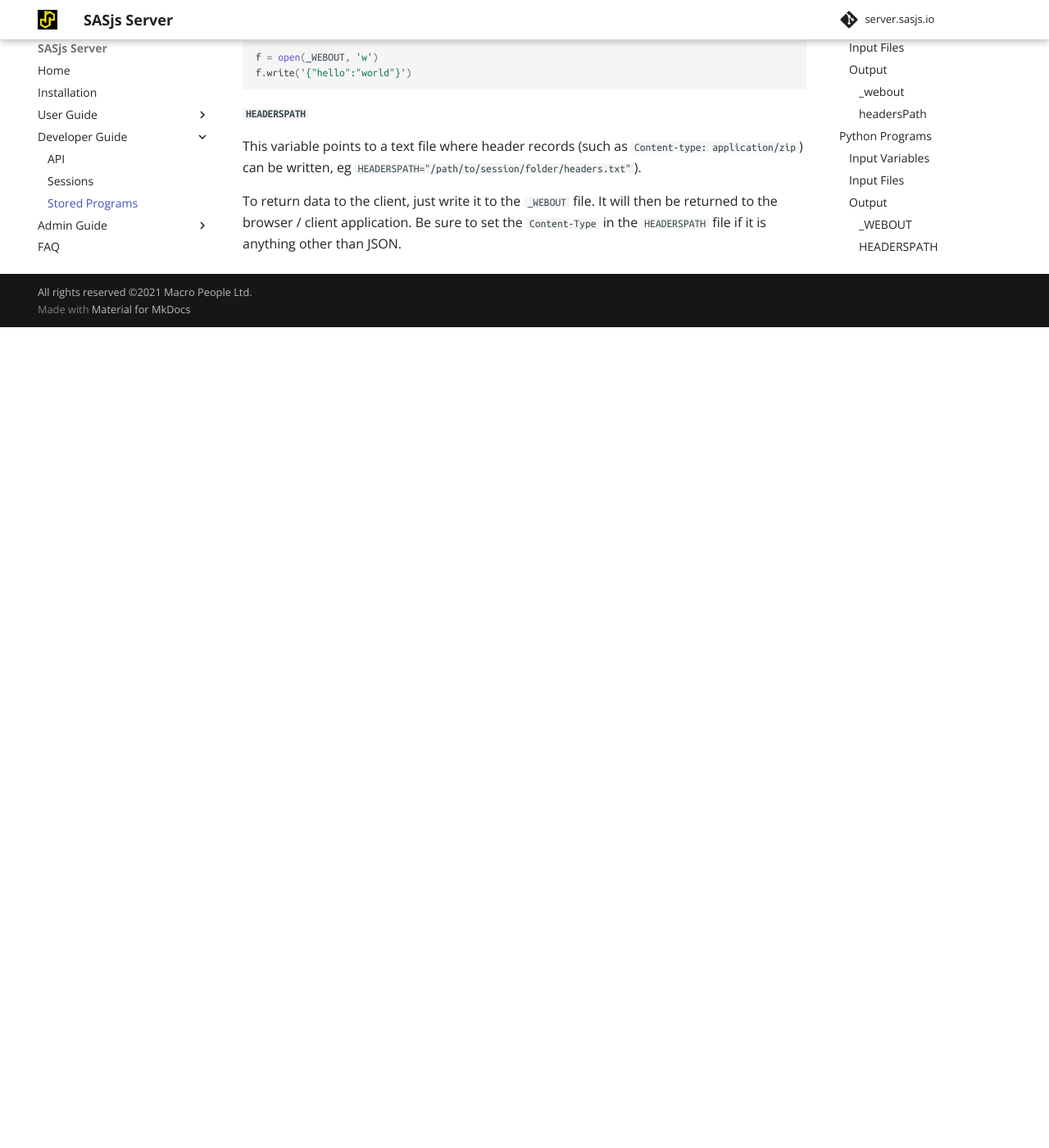
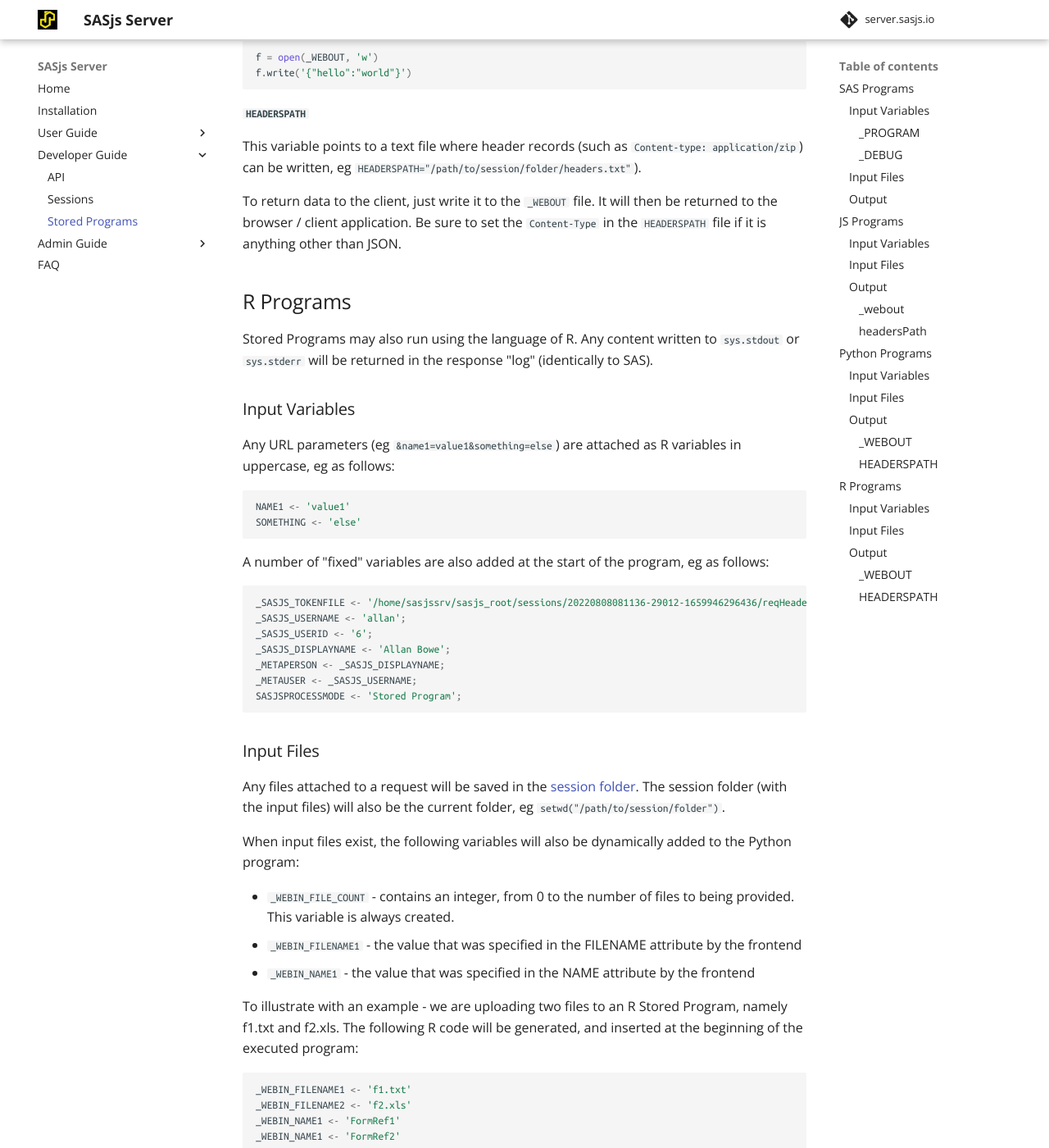
Before and after one commit to sasjs/server.sasjs.io, an MkDocs documentation site: the page built from docs/storedprograms.md, in a window 1280 px wide and 1400 px high, scrolled down 6147 px. Shown: the whole window at 82% size. Built offline with MkDocs 1.6.1 and Material for MkDocs 9.7.7, drawn with Linux system fonts in a browser that asks for light colours; comment, search, counter and statistics services are not loaded; before the commit the page ends 6546 px from its top, so only the background shows below that; some of the changed text lies outside the part shown.

Commit message:
Update storedprograms.md

````diff
--- a/docs/storedprograms.md
+++ b/docs/storedprograms.md
@@ -249,3 +249,76 @@
 This variable points to a text file where header records (such as `Content-type: application/zip`) can be written, eg `HEADERSPATH="/path/to/session/folder/headers.txt"`).
 
 To return data to the client, just write it to the `_WEBOUT` file.  It will then be returned to the browser / client application.  Be sure to set the `Content-Type` in the `HEADERSPATH` file if it is anything other than JSON.
+
+## R Programs
+
+Stored Programs may also run using the language of R.  Any content written to `sys.stdout` or `sys.stderr` will be returned in the response "log" (identically to SAS).
+
+### Input Variables
+
+Any URL parameters (eg `&name1=value1&something=else`) are attached as R variables in uppercase, eg as follows:
+
+```r
+NAME1 <- 'value1'
+SOMETHING <- 'else'
+```
+
+A number of "fixed" variables are also added at the start of the program, eg as follows:
+
+```r
+_SASJS_TOKENFILE <- '/home/sasjssrv/sasjs_root/sessions/20220808081136-29012-1659946296436/reqHeaders.txt';
+_SASJS_USERNAME <- 'allan';
+_SASJS_USERID <- '6';
+_SASJS_DISPLAYNAME <- 'Allan Bowe';
+_METAPERSON <- _SASJS_DISPLAYNAME;
+_METAUSER <- _SASJS_USERNAME;
+SASJSPROCESSMODE <- 'Stored Program';
+```
+
+### Input Files
+
+Any files attached to a request will be saved in the [session folder](/sessions).  The session folder (with the input files) will also be the current folder, eg `setwd("/path/to/session/folder")`.
+
+When input files exist, the following variables will also be dynamically added to the Python program:
+
+* `_WEBIN_FILE_COUNT` - contains an integer, from 0 to the number of files to being provided. This variable is always created.
+* `_WEBIN_FILENAME1` - the value that was specified in the FILENAME attribute by the frontend
+* `_WEBIN_NAME1` - the value that was specified in the NAME attribute by the frontend
+
+To illustrate with an example - we are uploading two files to an R Stored Program, namely f1.txt and f2.xls. The following R code will be generated, and inserted at the beginning of the executed program:
+
+```r
+_WEBIN_FILENAME1 <- 'f1.txt'
+_WEBIN_FILENAME2 <- 'f2.xls'
+_WEBIN_NAME1 <- 'FormRef1'
+_WEBIN_NAME1 <- 'FormRef2'
+
+_WEBIN_FILE_COUNT = 2
+```
+
+If there are no files uploaded, only the following code will be generated:
+
+```r
+_WEBIN_FILE_COUNT <- 0
+```
+
+Note that there are no `_WEBIN_FILEREF` variables created - in R it is necessary to know the type of file (eg binary / text) before it can be ingested, eg `read.delim(_WEBIN_FILENAME1, header = FALSE)` or `read.delim2(_WEBIN_FILENAME2, header = FALSE)`.  Therefore it is left as an exercise for the developer to ingest as appropriate.
+
+
+### Output
+
+The following variables are "special":
+
+#### `_WEBOUT`
+This variable points to a text file in the session folder (eg `_WEBOUT <- "/path/to/session/folder/webout.txt"`).  All content written to `_WEBOUT` is streamed in the STP API call result.
+
+Example code:
+
+```r
+cat('{"hello":"world"}',file=_WEBOUT)
+```
+
+#### `HEADERSPATH`
+This variable points to a text file where header records (such as `Content-type: application/zip`) can be written, eg `HEADERSPATH <- "/path/to/session/folder/headers.txt"`).
+
+To return data to the client, just write it to the `_WEBOUT` file.  It will then be returned to the browser / client application.  Be sure to set the `Content-Type` in the `HEADERSPATH` file if it is anything other than JSON.
````
